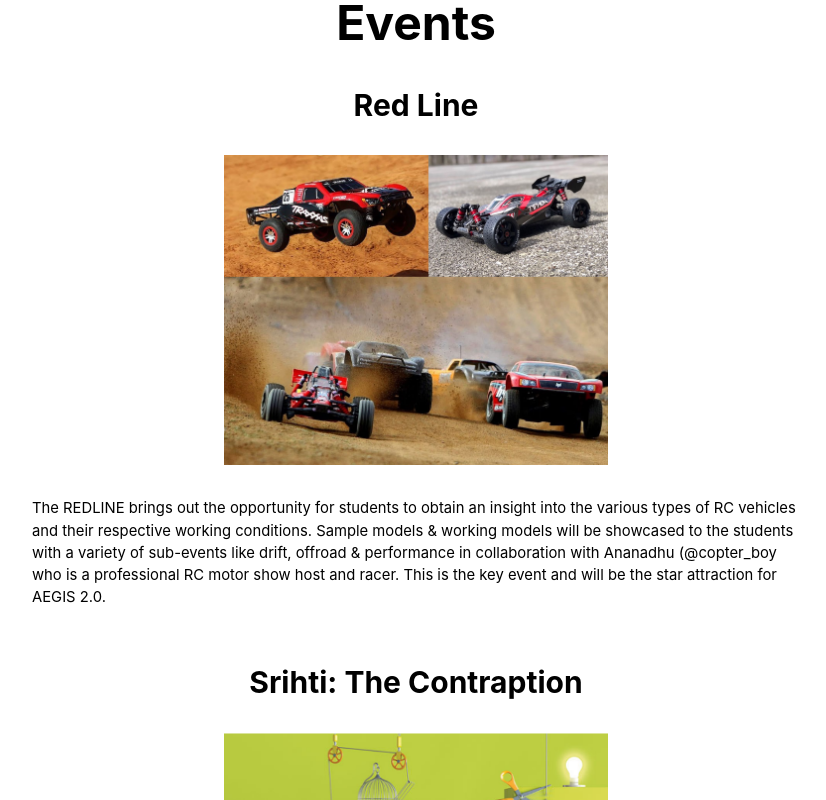
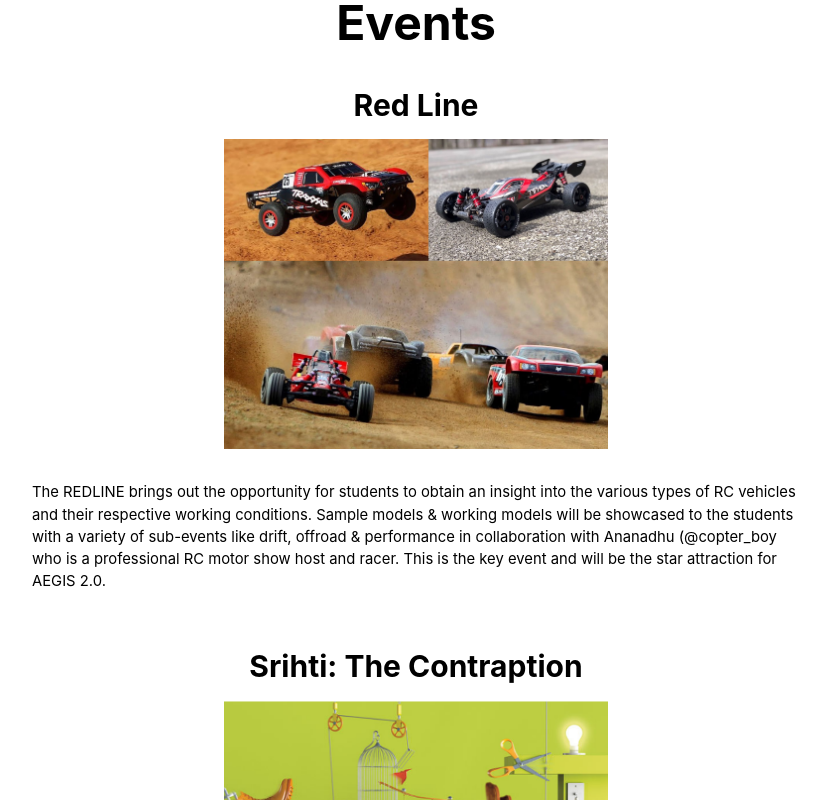
Before and after one commit to Joel-Nickson/aegis-2022-vite, a React (Vite) app: page / in a window 1280 px wide. Shown: the part 720-1520 px from the top of the page, without its empty margins (224-1050 px from the left). Built offline with nearby package versions, Linux system fonts and the light colour scheme.

Commit message:
fix on event styles

```diff
--- a/src/components/Events.jsx
+++ b/src/components/Events.jsx
@@ -11,7 +11,7 @@ export function Event(props) {
         <div className="my-4 mt-10">
             <div className='grid grid-col-1 my-auto h-[90vh] md:h-auto '>
                 <h3 className="font-bold text-3xl text-center">{props.name}</h3>
-                <div className='flex justify-center align-middle my-8'>
+                <div className='flex justify-center align-middle mt-4 mb-8'>
                     <img className='about-img w-[90%] md:w-[30%] aspect-auto my-auto' src={props.img_src} alt={props.name} width='50%' height='50%' />
                 </div>
                 <div className='flex justify-center align-middle'>
```
